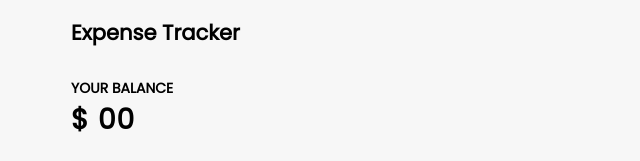
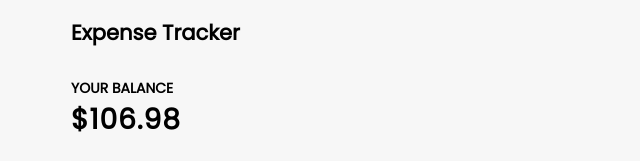
Before and after one commit to codes001/vuejs-expense-tracker, a Vue app: page / in a window 1280 px wide. Shown: the top 161 px of the page, without its empty margins (319-959 px from the left). Built offline with nearby package versions, Linux system fonts and the light colour scheme.

Commit message:
Fixed the total balance issue

```diff
--- a/src/App.vue
+++ b/src/App.vue
@@ -38,7 +38,7 @@ const transactions = ref([
 const total = computed(() => {
   return transactions.value.reduce((acc, transaction) => {
     return acc + transaction.amount;
-  });
+  }, 0);
   console.log(total);
 });
 </script>
--- a/src/components/Balance.vue
+++ b/src/components/Balance.vue
@@ -1,6 +1,6 @@
 <template>
   <h4>Your Balance</h4>
-  <h1 id="balance">$ 00</h1>
+  <h1 id="balance">${{ total }}</h1>
 </template>
 
 <script setup>
```
Also changed, not shown: src/components/TransactionList.vue (+0 -11 lines).
